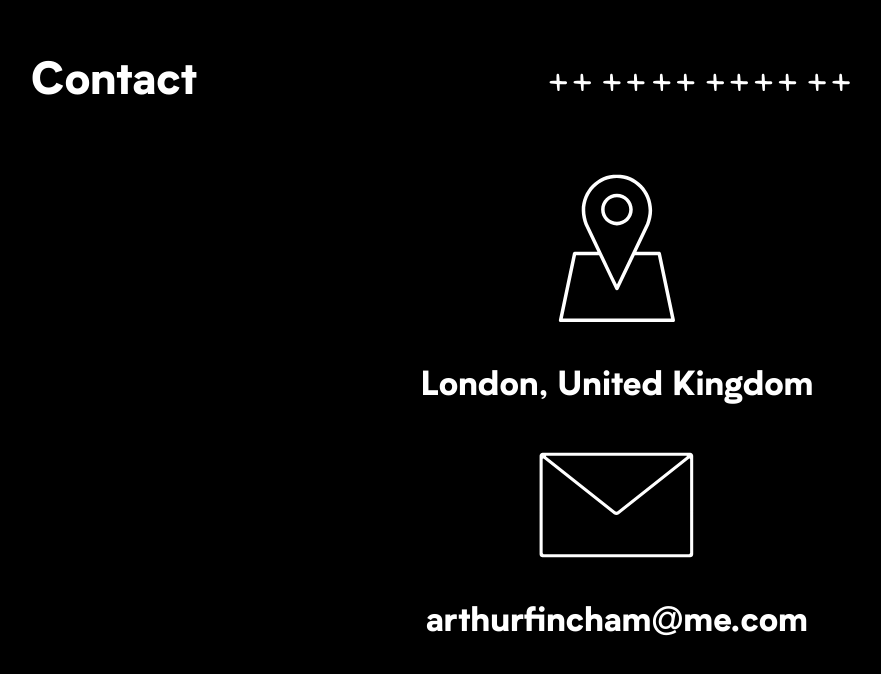
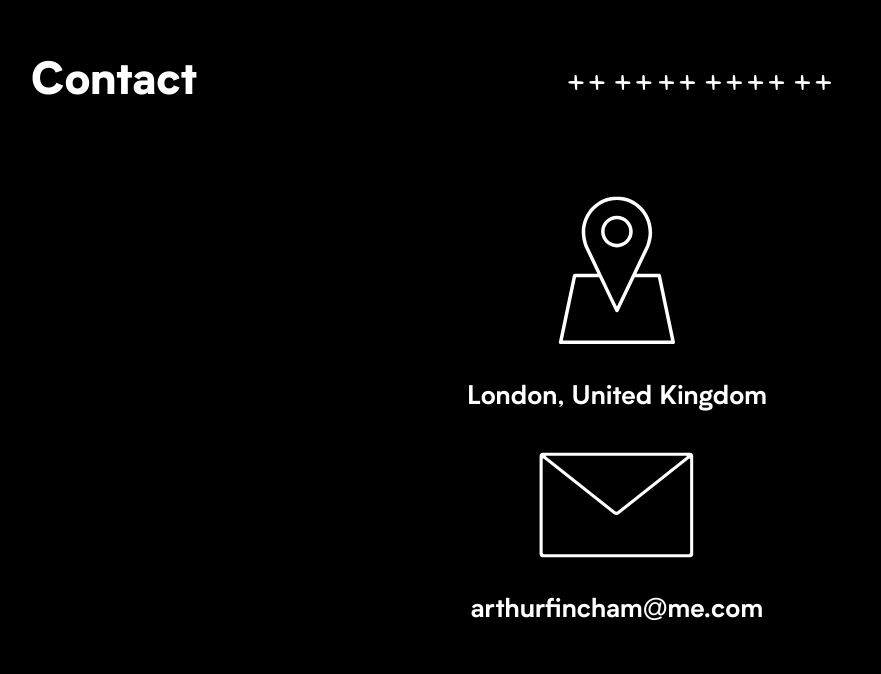
Before and after one commit to arthurfincham/react-portfolio, a React (Create React App) app: page / in a window 1280 px wide. Shown: the part 8790-9464 px from the top of the page, without its empty margins (23-904 px from the left). Built offline with nearby package versions, Linux system fonts and the light colour scheme; a web font is replaced by a local one.

Commit message:
overflow hidden

```diff
--- a/src/App.css
+++ b/src/App.css
@@ -1,3 +1,8 @@
+html,
+body {
+  overflow-x: hidden;
+}
+
 .App {
   text-align: center;
   color: white;
@@ -159,7 +164,7 @@
 
 .Plus-line {
   margin: 0 auto;
-  width: 40vmin;
+  width: 35vmin;
 }
 
 .edu-icons {
--- a/src/components/Contact.js
+++ b/src/components/Contact.js
@@ -10,9 +10,9 @@ export default function Contact() {
       </div>
       <div className="flex-col centered h-75">
         <img src={locIcon} className="loc-icon" alt="location" />
-        <h2>London, United Kingdom</h2>
+        <h3>London, United Kingdom</h3>
         <img src={emailIcon} className="svg email-icon" alt="email" />
-        <h2>arthurfincham@me.com</h2>
+        <h3>arthurfincham@me.com</h3>
       </div>
     </div>
   );
```
